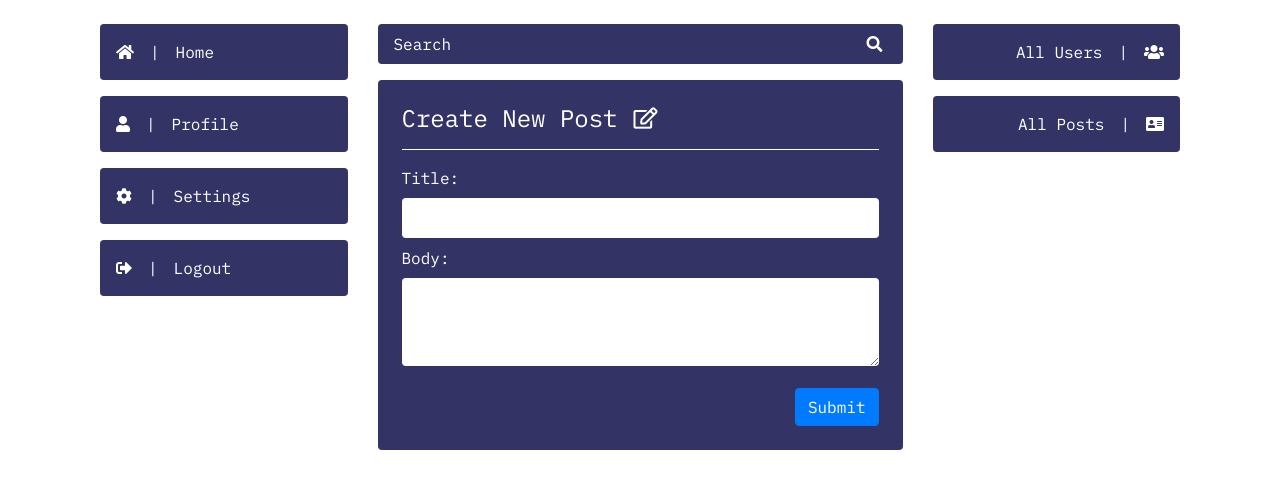
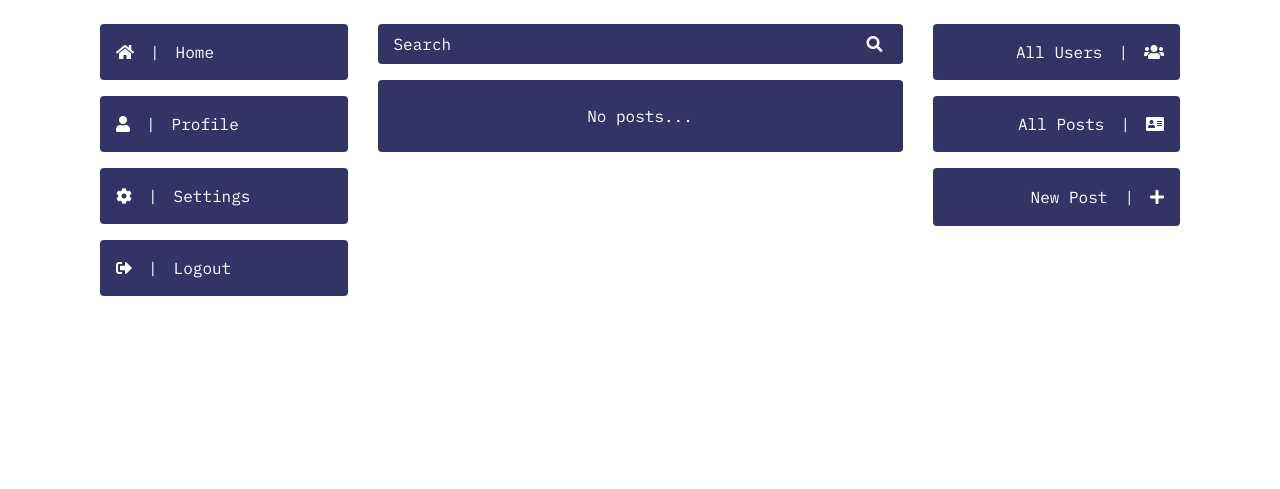
Before and after one commit to simonanewton/retro-feed, a Node server app: page /posts in a window 1280 px wide. Shown: the part 96-585 px from the top of the page. Run offline with Node 20, Linux system fonts and the light colour scheme; data that the repository does not hold is empty; some libraries are stand-ins or nearby versions.

Commit message:
turned new post card into a modal

```diff
--- a/public/css/style.css
+++ b/public/css/style.css
@@ -4,7 +4,7 @@ body {
     font-family: 'IBM Plex Mono', monospace;
 }
 
-header, .sidebar {
+header, footer, .sidebar, .modal-body {
     background-color: #333366;
 }
 
@@ -18,9 +18,14 @@ header, .sidebar {
     color: white;
 }
 
-.link:hover {
+.link:hover, #new-post:hover {
     color: white;
     text-decoration: underline;
+}
+
+.btn:active, .btn:focus {
+    outline: none;
+    box-shadow: none;
 }
 
 #search-bar {
--- a/views/posts.handlebars
+++ b/views/posts.handlebars
@@ -37,7 +37,35 @@
                 </form>
             </div>
 
-            <div class="card p-4 my-3">
+            <div class="modal fade" id="new-post-modal" tabindex="-1">
+                <div class="modal-dialog modal-dialog-centered">
+                    <div class="modal-content">
+                        <header class="modal-header text-white">
+                            <h4 class="modal-title d-inline">New Post</h4>
+                            <i class="far fa-edit fa-lg px-3 d-inline align-self-center"></i>
+                            <button type="button" class="close text-white" data-dismiss="modal" aria-label="Close">
+                                <span>&times;</span>
+                            </button>
+                        </header>
+
+                        <div class="modal-body text-white">
+                            <form>
+                                <label for="post-title">Title</label>
+                                <input type="text" name="post-title" class="p-2 mb-2 w-100 border-0 rounded" id="post-title">
+
+                                <label for="post-body">Body</label>
+                                <textarea name="post-body" cols="30" rows="3" class="p-2 mb-3 w-100 border-0 rounded" id="post-body"></textarea>
+                            </form>
+                        </div>
+
+                        <footer class="modal-footer">
+                            <button type="submit" class="btn btn-primary float-right" id="submit-post">Submit</button>
+                        </footer>
+                    </div>
+                </div>
+            </div>
+
+            {{!-- <div class="card p-4 my-3">
                 <header>
                     <div class="d-flex align-items-center">
                         <h4 class="m-0 d-inline">Create New Post</h4>
@@ -47,19 +75,23 @@
                 </header>
 
                 <form>
-                    <label for="post-title">Title:</label>
+                    <label for="post-title">Title</label>
                     <input type="text" name="post-title" class="p-2 mb-2 w-100 border-0 rounded" id="post-title">
 
-                    <label for="post-body">Body:</label>
+                    <label for="post-body">Body</label>
                     <textarea name="post-body" cols="30" rows="3" class="p-2 mb-3 w-100 border-0 rounded" id="post-body"></textarea>
 
                     <button type="submit" class="btn btn-primary float-right" id="submit-post">Submit</button>
                 </form>
-            </div>
+            </div> --}}
 
             <div>
                 {{#each posts}}
                     {{> posts/new-post}}
+                {{else}}
+                    <div class="card my-3 text-center text-white">
+                        <p class="p-4 m-0">No posts...</p>
+                    </div>
                 {{/each}}
             </div>
         </div>
@@ -76,6 +108,12 @@
                 <span class="m-0 px-3">|</span>
                 <i class="fas fa-address-card"></i>
             </div>
+
+            <div class="p-3 mb-3 text-white rounded d-flex align-items-center justify-content-end sidebar">
+                <button type="button" class="btn p-0 text-white" id="new-post" data-toggle="modal" data-target="#new-post-modal">New Post</button>
+                <span class="m-0 px-3">|</span>
+                <i class="fas fa-plus"></i>
+            </div>
         </div>
 
     </div>
```
